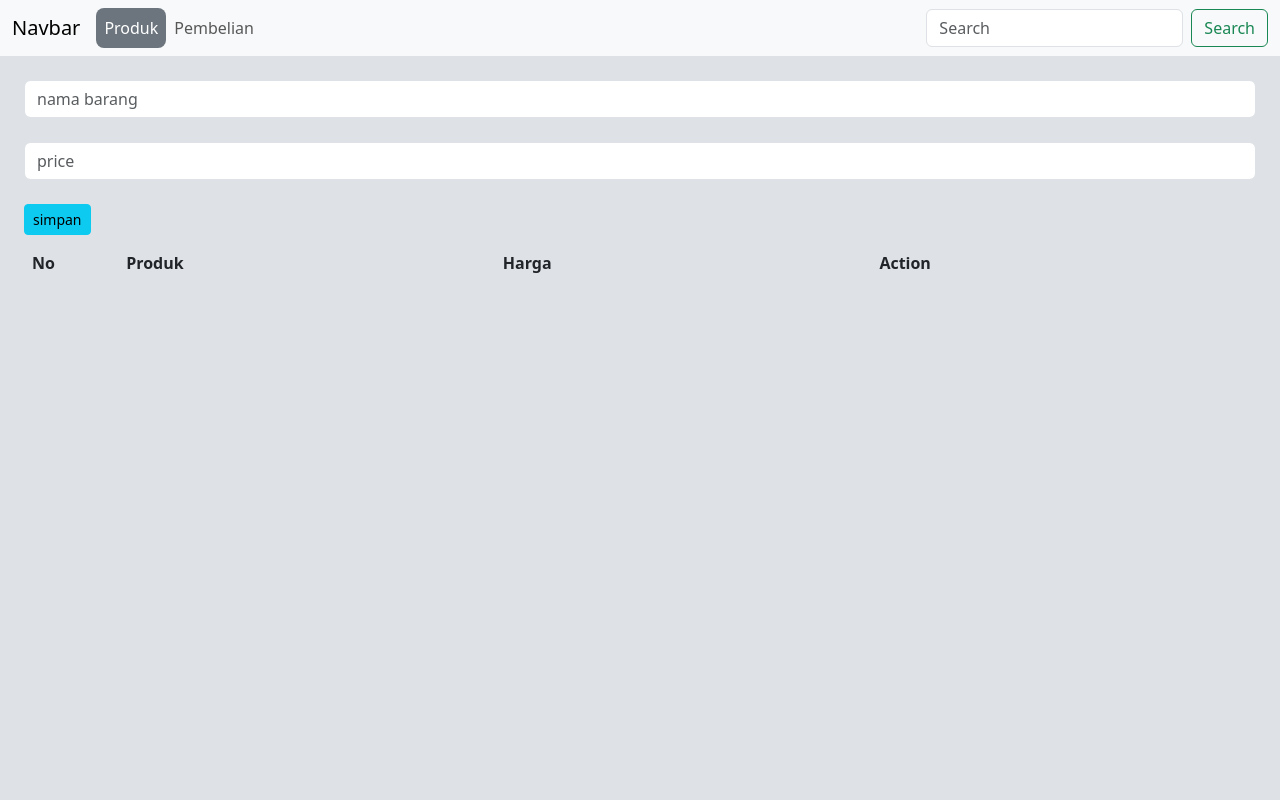
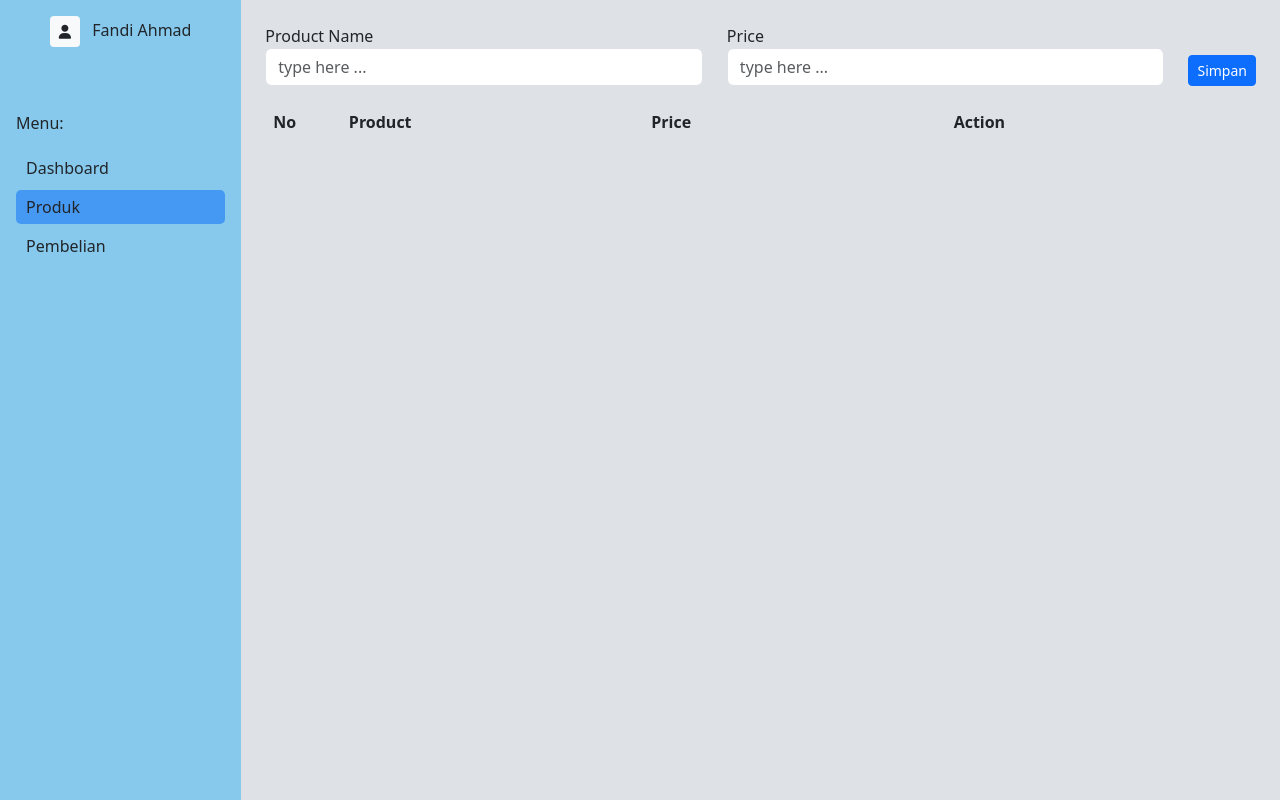
Before and after one commit to fandi-ahmad/seller-app, a CodeIgniter app: page /seller-app/index.php/produk/edit/1 in a window 1280 px wide. Run offline with CodeIgniter, Linux system fonts and the light colour scheme; data that the repository does not hold is empty.

Commit message:
styling UI

```diff
--- a/application/views/produk.php
+++ b/application/views/produk.php
@@ -6,69 +6,82 @@
 	<meta name="viewport" content="width=device-width, initial-scale=1.0">
 	<title>Produk</title>
 	<link href="https://cdn.jsdelivr.net/npm/bootstrap@5.3.0-alpha1/dist/css/bootstrap.min.css" rel="stylesheet">
-	<style>
-		a{
-			text-decoration: none;
-		}
-		.table-list{
-			background-color: white;
-			margin: 8px 0px;
-			border-radius: 10px;
-			padding: 0px 10px;
-		}
-	</style>
+	<link rel="stylesheet" href="https://cdnjs.cloudflare.com/ajax/libs/font-awesome/6.2.1/css/all.min.css">
+	<link rel="stylesheet" href="<?php echo base_url('assets/css/style.css') ?>">
 </head>
 <body style="background-color: var(--bs-gray-300);">
 
-<nav class="navbar navbar-expand-lg bg-body-tertiary">
-	<div class="container-fluid">
-		<a class="navbar-brand" href="#">Navbar</a>
-		<button class="navbar-toggler" type="button" data-bs-toggle="collapse" data-bs-target="#navbarSupportedContent" aria-controls="navbarSupportedContent" aria-expanded="false" aria-label="Toggle navigation">
-			<span class="navbar-toggler-icon"></span>
+
+
+<div class="container-fluid p-0 h-100vh d-flex flex-row">
+
+	<div class="sidebar">
+		<div class="text-center py-3">
+			<div>
+				<button class="btn btn-sm bg-light me-2">
+					<i class="fa-solid fa-user"></i>
 				</button>
-		<div class="collapse navbar-collapse" id="navbarSupportedContent">
-			<ul class="navbar-nav me-auto mb-2 mb-lg-0">
-				<li class="nav-item">
-					<a class="nav-link active bg-secondary text-white rounded-3" aria-current="page" href="<?php echo site_url('produk')?>">Produk</a>
-				</li>
-				<li class="nav-item">
-					<a class="nav-link" href="<?php echo site_url('pembelian')?>">Pembelian</a>
-				</li>
-			</ul>
-			<form class="d-flex" role="search">
-				<input class="form-control me-2" type="search" placeholder="Search" aria-label="Search">
-				<button class="btn btn-outline-success" type="submit">Search</button>
-			</form>
+				<span>Fandi Ahmad</span>
 			</div>
 		</div>
-</nav>
+		<div class="px-3 mt-5">
+			<p>Menu:</p>
+			<div class="sidebar-list">
+				<span>Dashboard</span>
+			</div>
+			<div class="sidebar-list bg-soft-blue">
+				<a class="nav-link" aria-current="page" href="<?php echo site_url('produk')?>">Produk</a>
+			</div>
+			<div class="sidebar-list">
+				<a class="nav-link" aria-current="page" href="<?php echo site_url('pembelian')?>">Pembelian</a>
+			</div>
+		</div>
+	</div>
 
-<div class="container-fluid pt-4 px-4">
-	<?php
-		echo form_open(site_url('produk/simpan'));
-		if (isset($produk)) {
-			echo form_input(['name'=>'id', 'hidden'=>'true' , 'value' => $produk['id']]);
-			echo "</br>". form_input(['name'=>'namaproduk', 'value' => $produk['namaproduk'], 'placeholder'=>'nama barang', 'class'=>'form-control']);
-			echo form_error('namaproduk');
-			echo "</br>". form_input(['name'=>'price', 'value' => $produk['price'], 'placeholder'=>'price', 'class'=>'form-control']);
-			echo form_error('price');
-			echo "</br>". form_submit(['name'=>'update', 'value'=>'simpan', 'class'=>'btn btn-info btn-sm mb-3']);
-		} else {
-			echo form_input(['name'=>'namaproduk', 'placeholder'=>'nama barang', 'class'=>'form-control']);
-			echo '<small class="text-danger">'.form_error('namaproduk').'</small>';
-			echo '</br>'.form_input(['name'=>'price', 'placeholder'=>'price', 'class'=>'form-control']);
-			echo '<small class="text-danger">'.form_error('price').'</small>';
-			echo '</br>'.form_submit(['name'=>'simpan', 'value'=>'simpan', 'class'=>'btn btn-info btn-sm mb-3']);
-			echo form_close();
-		}
+	<div class="w-100 content p-4">
+		<form action="<?= site_url('produk/simpan') ?>" method="post">
+			<?php if (isset($produk)) { ?>
+				<input type="hidden" name="id" value="<?= $produk['id'] ?>">
+				<div class="w-100 d-flex justify-content-between gap-4">
+					<div class="form-group w-100">
+						<label for="namaproduk">Product Name</label>
+						<input type="text" name="namaproduk" value="<?= $produk['namaproduk'] ?>" placeholder="type here ..." class="form-control">
+						<small class="text-danger"><?= form_error('namaproduk') ?></small>
+					</div>
+					<div class="form-group w-100">
+						<label for="price">Price</label>
+						<input type="text" name="price" value="<?= $produk['price'] ?>" placeholder="type here ..." class="form-control">
+						<small class="text-danger"><?= form_error('price') ?></small>
+					</div>
+					<div class="d-flex align-items-end">
+						<input type="submit" name="update" value="Simpan" class="btn btn-primary btn-sm">
+					</div>
+				</div>
 
-	?>
+				<?php } else { ?>
+				<div class="w-100 d-flex justify-content-between gap-4">
+					<div class="form-group w-100">
+						<label for="namaproduk">Product Name</label>
+						<input type="text" name="namaproduk" placeholder="type here ..." class="form-control">
+						<small class="text-danger"><?= form_error('namaproduk') ?></small>
+					</div>
+					<div class="form-group w-100">
+						<label for="price">Price</label>
+						<input type="text" name="price" placeholder="type here ..." class="form-control">
+						<small class="text-danger"><?= form_error('price') ?></small>
+					</div>
+					<div class="d-flex align-items-end">
+						<input type="submit" name="simpan" value="Simpan" class="btn btn-primary btn-sm">
+					</div>
+				</div>
+			<?php } ?>
+		</form>
 
-	<div class="">
+		<div class="mt-4">
 			<div class="d-flex">
 				<b class="w-25 ms-2">No</b>
-			<b class="w-100">Produk</b>
-			<b class="w-100">Harga</b>
+				<b class="w-100">Product</b>
+				<b class="w-100">Price</b>
 				<b class="w-100">Action</b>
 			</div>
 			<?php
@@ -80,16 +93,16 @@
 					<p class="w-100 pt-2">Rp. <?php echo $prd['price'] ?></p>
 					<div class="w-100">
 						<a href="produk/edit/<?php echo $prd['id']?>" class="text-primary">
-						edit
+							<i class="fa-solid fa-pen-to-square"></i>
 						</a>
 						<a href="produk/hapus/<?php echo $prd['id']?>" class="text-danger ms-4">
-						delete
+							<i class="fa-solid fa-trash"></i>
 						</a>
 					</div>
 				</div>
 			<?php $index++; } ?>
 		</div>
-
+	</div>
 
 </div>
 
--- /dev/null
+++ b/assets/css/style.css
@@ -0,0 +1,32 @@
+a{
+    text-decoration: none;
+}
+.table-list{
+    background-color: white;
+    margin: 8px 0px;
+    border-radius: 8px;
+    padding: 0px 10px;
+}
+.h-100vh{
+    height: 100vh;
+}
+.sidebar{
+    background-color: #86c9ed !important;
+    width: 300px;
+}
+.content{
+    height: 100vh;
+    overflow-y: scroll;
+}
+.sidebar-list{
+    margin-top: 5px ;
+    padding: 5px 10px;
+    border-radius: 5px;
+    transition: all .2s ease;
+}
+.sidebar-list:hover{
+    background-color: #4699f2;
+}
+.bg-soft-blue{
+    background-color: #4699f2;
+}
```
Lines whose indentation alone changed are shown as unchanged.
